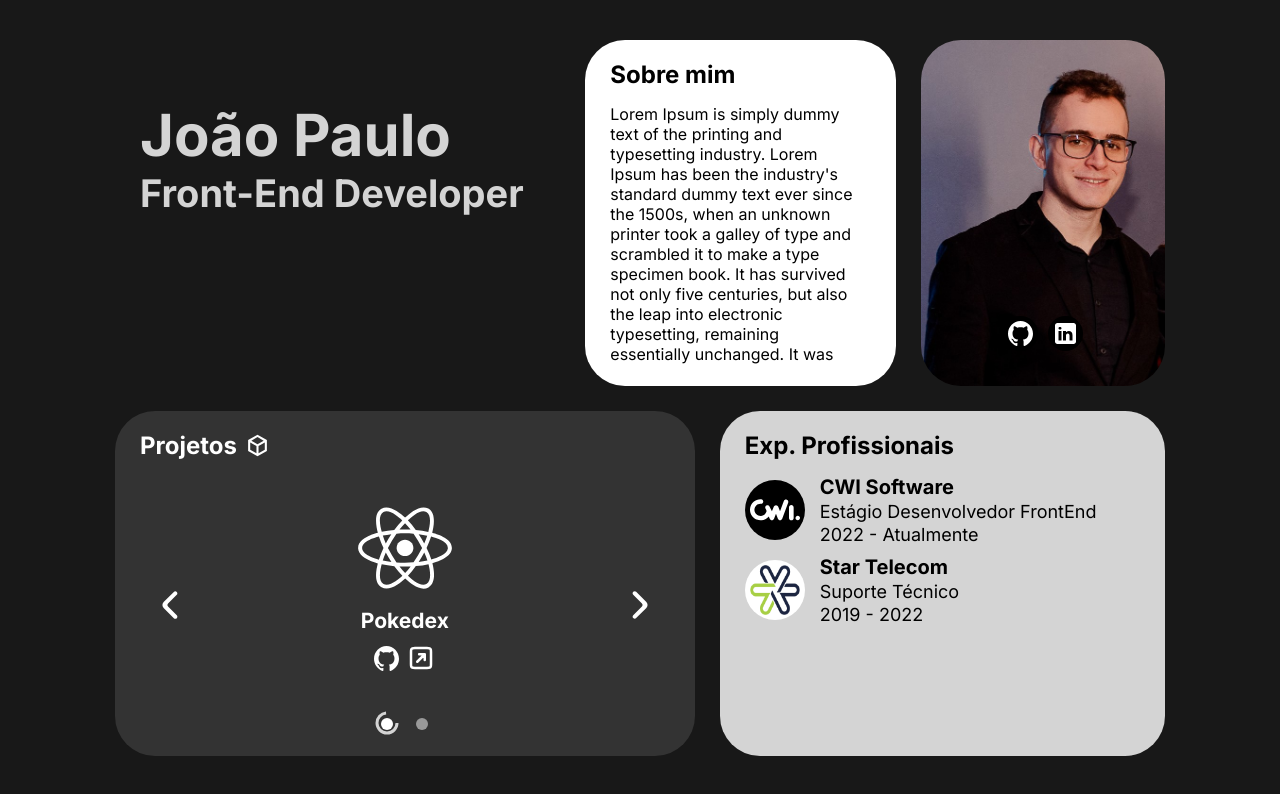
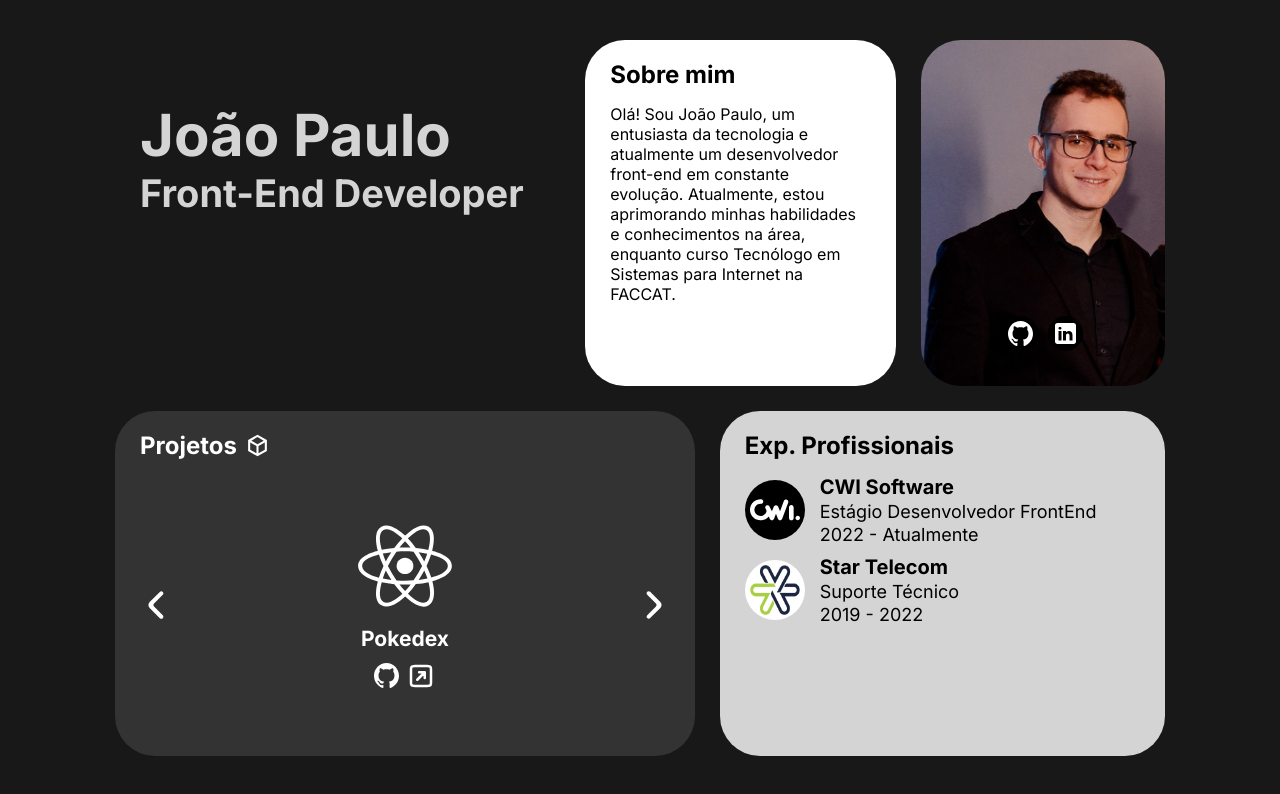
Before and after one commit to joaop-rosa/my-site, a Next.js app: page / in a window 1280 px wide. Shown: the top 794 px of the page. Built offline with nearby package versions, Linux system fonts and the light colour scheme.

Commit message:
carousel adjust

```diff
--- a/package.json
+++ b/package.json
@@ -9,11 +9,14 @@
     "lint": "next lint"
   },
   "dependencies": {
+    "@types/react-slick": "^0.23.13",
     "classnames": "^2.3.2",
     "framer-motion": "^10.16.4",
     "next": "latest",
     "react": "latest",
-    "react-dom": "latest"
+    "react-dom": "latest",
+    "react-slick": "^0.29.0",
+    "slick-carousel": "^1.8.1"
   },
   "devDependencies": {
     "@types/node": "latest",
--- a/src/app/components/cards/CardCarousel.module.css
+++ b/src/app/components/cards/CardCarousel.module.css
@@ -1,61 +1,44 @@
-.carousel {
-  position: relative;
+.carouselWrapper {
   width: 100%;
-  flex: 1;
-  overflow: hidden;
+  height: 100%;
   display: flex;
   justify-content: center;
   align-items: center;
 }
 
-.item {
-  position: absolute;
-  display: flex;
-  flex-direction: column;
-  justify-content: center;
-  align-items: center;
-  overflow: hidden;
-  width: 76%;
-  height: 100%;
-  gap: 10px;
-  padding-bottom: 35px;
+.carousel {
+  width: 80%;
+}
+
+.icon {
+  margin: auto;
 }
 
 .title {
   max-width: 250px;
   text-align: center;
   font-size: 21px;
+  margin: 10px auto;
 }
 
-.button {
-  position: absolute;
-  top: 0;
-  bottom: 0;
-  width: 12%;
-  border: none;
-  background-color: transparent;
-  display: flex;
-  justify-content: center;
-  align-items: center;
-  transition: background-color 0.5s ease-out;
+.arrow {
+  width: 50px;
+  height: 100%;
+  color: var(--white);
   z-index: 2;
 }
 
-.button:hover {
+.arrow:hover {
   cursor: pointer;
-  background-color: rgba(209, 209, 209, 0.05);
+  color: var(--mine-shaft);
 }
 
-.buttonForward {
-  right: 0;
+.arrowLeft {
+  left: -60px;
 }
 
-.buttonBack {
-  left: 0;
-}
-
-.buttonIcon {
-  color: var(--white);
+.arrowRight {
+  right: -60px;
 }
 
 .links {
@@ -64,37 +47,3 @@
   justify-content: center;
   gap: 7px;
 }
-
-.dotsWrapper {
-  display: flex;
-  align-items: center;
-  gap: 10px;
-  position: absolute;
-  bottom: 0;
-  left: 50%;
-  transform: translateX(-50%);
-  z-index: 2;
-}
-
-.dotWrapper {
-  position: relative;
-  width: 25px;
-  height: 25px;
-}
-
-.dot {
-  position: absolute;
-  left: 50%;
-  top: 50%;
-  transform: translate(-50%, -50%);
-  width: 12px;
-  height: 12px;
-  border-radius: 50px;
-  border: solid 2px transparent;
-  cursor: pointer;
-  background-color: var(--white);
-}
-
-.dotNotChecked {
-  background-color: rgba(255, 255, 255, 0.5);
-}
--- a/src/app/components/cards/CardCarousel.tsx
+++ b/src/app/components/cards/CardCarousel.tsx
@@ -1,172 +1,91 @@
-"use client";
+"use client"
 
-import Image from "next/image";
-import s from "./CardCarousel.module.css";
-import { useState, useEffect } from "react";
-import { motion, AnimatePresence } from "framer-motion";
-import cn from "classnames";
+import Image from "next/image"
+import s from "./CardCarousel.module.css"
+import Slider from "react-slick"
+import classNames from "classnames"
 
 export type ProjectItem = {
-  name: string;
-  repoUrl: string;
-  prodUrl: string;
-  icon: string;
-  alt: string;
-  width: number;
-  height: number;
-};
-
-const CAROUSEL_TIMER_MS = 10000;
-const CAROUSEL_TIMER_SECOND = 10;
-
-const variants = {
-  enter: (direction: number) => {
-    return {
-      x: direction > 0 ? 1000 : -1000,
-      opacity: 0,
-    };
-  },
-  center: {
-    zIndex: 1,
-    x: 0,
-    opacity: 1,
-  },
-  exit: (direction: number) => {
-    return {
-      zIndex: 0,
-      x: direction < 0 ? 1000 : -1000,
-      opacity: 0,
-    };
-  },
-};
-
-const draw = {
-  hidden: { pathLength: 0, opacity: 0 },
-  visible: () => {
-    return {
-      pathLength: 1,
-      opacity: 1,
-      transition: {
-        pathLength: {
-          type: "linear",
-          duration: CAROUSEL_TIMER_SECOND,
-          bounce: 0,
-        },
-        opacity: { duration: 0.01 },
-      },
-    };
-  },
-};
+  name: string
+  repoUrl: string
+  prodUrl: string
+  icon: string
+  alt: string
+  width: number
+  height: number
+}
 
 export function CardCarousel({ itens }: { itens: ProjectItem[] }) {
-  const [carouselInterval, setCaroulselInterval] = useState<NodeJS.Timeout>();
-  const [[indexCarousel, direction], setIndexCarousel] = useState(
-    itens.length ? [0, 0] : [0, -1]
-  );
-
-  const disabledButton = itens.length === 1;
-
-  function handleForward() {
-    if (indexCarousel + 1 === itens.length) {
-      return setIndexCarousel([0, 1]);
-    }
-    setIndexCarousel([indexCarousel + 1, 1]);
+  function PrevArrow(props: { className: any; style: any; onClick: any }) {
+    const { className, style, onClick } = props
+    return (
+      <Image
+        src="/icons/arrow-left.svg"
+        alt="Flecha para esquerda."
+        width={50}
+        className={classNames(className, s.arrow, s.arrowLeft)}
+        height={60}
+        priority
+        onClick={onClick}
+      />
+    )
   }
 
-  function handleBack() {
-    if (indexCarousel === 0) {
-      return setIndexCarousel([itens.length - 1, -1]);
-    }
-    setIndexCarousel([indexCarousel - 1, -1]);
+  function NextArrow(props: { className: any; style: any; onClick: any }) {
+    const { className, style, onClick } = props
+    return (
+      <Image
+        src="/icons/arrow-right.svg"
+        alt="Flecha para direira."
+        width={50}
+        className={classNames(className, s.arrow, s.arrowRight)}
+        height={60}
+        priority
+        onClick={onClick}
+      />
+    )
   }
 
-  function handleDot(index: number) {
-    resetInterval();
-    setIndexCarousel((currentValue) => [
-      index,
-      index > currentValue[0] ? 1 : -1,
-    ]);
+  return (
+    <div className={s.carouselWrapper}>
+      <Slider
+        nextArrow={
+          <NextArrow
+            className={undefined}
+            style={undefined}
+            onClick={undefined}
+          />
         }
-
-  function renderDots() {
+        prevArrow={
+          <PrevArrow
+            className={undefined}
+            style={undefined}
+            onClick={undefined}
+          />
+        }
+        className={s.carousel}
+        infinite
+        slidesToShow={1}
+        slidesToScroll={1}
+        autoplay
+        autoplaySpeed={8000}
+      >
+        {itens.map((item) => {
           return (
-      <div className={s.dotsWrapper}>
-        {itens.map((_, index) => {
-          return (
-            <div className={s.dotWrapper}>
-              <motion.svg
-                width="30"
-                height="30"
-                viewBox="0 0 30 30"
-                fill={"transparent"}
-              >
-                <motion.circle
-                  cx="12"
-                  cy="12"
-                  r="10"
-                  stroke="#d4d4d4"
-                  strokeWidth={3}
-                  variants={draw}
-                  initial="hidden"
-                  animate={index === indexCarousel ? "visible" : "hidden"}
-                />
-              </motion.svg>
-              <button
-                key={index}
-                className={cn(s.dot, {
-                  [s.dotNotChecked]: index !== indexCarousel,
-                })}
-                onClick={() => handleDot(index)}
-              />
-            </div>
-          );
-        })}
-      </div>
-    );
-  }
-
-  // Not working
-  function resetInterval() {
-    if (carouselInterval) {
-      clearInterval(carouselInterval);
-    }
-    setCaroulselInterval(setInterval(handleForward, CAROUSEL_TIMER_MS));
-  }
-
-  useEffect(() => {
-    resetInterval();
-    return () => clearInterval(carouselInterval);
-  }, []);
-
-  return (
-    <div className={s.carousel}>
-      <AnimatePresence initial={false} custom={direction}>
-        {/* TO DO - Adicionar drag para troca de item */}
-        {/* TO DO - Animar timer para passagem */}
-        {/* TO DO - Limitar tamanho máximo icone da linguagem */}
-        {/* TO DO - bug on speed switch */}
-        <motion.div
-          className={s.item}
-          key={itens[indexCarousel].name}
-          custom={direction}
-          variants={variants}
-          initial="enter"
-          animate="center"
-          exit="exit"
-          transition={{ duration: 0.7 }}
-        >
+            <div className={s.item} key={item.name}>
               <Image
-            src={itens[indexCarousel].icon}
-            alt={itens[indexCarousel].alt}
+                src={item.icon}
+                alt={item.alt}
                 className={s.icon}
                 width={100}
                 height={100}
                 priority
               />
 
-          <h4 className={s.title}>{itens[indexCarousel].name}</h4>
+              <h4 className={s.title}>{item.name}</h4>
               <div className={s.links}>
-            <a href={itens[indexCarousel].repoUrl} target="_blank">
+                {item.repoUrl ? (
+                  <a href={item.repoUrl} target="_blank">
                     <Image
                       src="/icons/github.svg"
                       alt="/github.svg"
@@ -176,7 +95,9 @@ export function CardCarousel({ itens }: { itens: ProjectItem[] }) {
                       priority
                     />
                   </a>
-            <a href={itens[indexCarousel].prodUrl} target="_blank">
+                ) : null}
+
+                <a href={item.prodUrl} target="_blank">
                   <Image
                     src="/icons/visit.svg"
                     alt="/visit.svg"
@@ -187,39 +108,10 @@ export function CardCarousel({ itens }: { itens: ProjectItem[] }) {
                   />
                 </a>
               </div>
-        </motion.div>
-      </AnimatePresence>
-
-      {renderDots()}
-
-      <button
-        disabled={disabledButton}
-        className={cn(s.button, s.buttonBack)}
-        onClick={handleBack}
-      >
-        <Image
-          src="/icons/arrow-left.svg"
-          alt="Flecha para esquerda."
-          width={50}
-          className={s.buttonIcon}
-          height={60}
-          priority
-        />
-      </button>
-      <button
-        disabled={disabledButton}
-        className={cn(s.button, s.buttonForward)}
-        onClick={handleForward}
-      >
-        <Image
-          src="/icons/arrow-right.svg"
-          alt="Flecha para direira."
-          width={50}
-          className={s.buttonIcon}
-          height={60}
-          priority
-        />
-      </button>
             </div>
-  );
+          )
+        })}
+      </Slider>
+    </div>
+  )
 }
--- a/src/app/constants/projects.ts
+++ b/src/app/constants/projects.ts
@@ -10,11 +10,10 @@ export const PROJECTS = [
   },
   {
     name: "Site de Jéssica Birck",
-    repoUrl: "https://github.com/joaop-rosa/jessica-site",
     prodUrl: "https://jessicabirck.cojuri.com.br/",
     icon: "/icons/next.svg",
     alt: "Ícone next.",
     width: 90,
     height: 90,
   },
-];
+]
--- a/src/app/constants/socialMedias.ts
+++ b/src/app/constants/socialMedias.ts
@@ -1,10 +1,12 @@
-export const SOCIAL_MEDIAS = [{
-    name: 'GitHub',
-    icon: '/icons/github.svg',
-    url: 'https://github.com/joaop-rosa'
-},{
-    name: 'Linkedin',
-    icon: '/icons/linkedin.svg',
-    url: 'https://br.linkedin.com/in/jo%C3%A3o-paulo-rosa-400b50168'
-},
+export const SOCIAL_MEDIAS = [
+  {
+    name: "GitHub",
+    icon: "/icons/github.svg",
+    url: "https://github.com/joaop-rosa",
+  },
+  {
+    name: "Linkedin",
+    icon: "/icons/linkedin.svg",
+    url: "https://www.linkedin.com/in/jo%C3%A3o-paulo-rosa-400b50168/",
+  },
 ]
--- a/src/app/constants/text.ts
+++ b/src/app/constants/text.ts
@@ -1,9 +1,9 @@
 export const ABOUT_ME_CARD = {
   TITLE: "Sobre mim",
   DESCRIPTION:
-    "Lorem Ipsum is simply dummy text of the printing and typesetting industry. Lorem Ipsum has been the industry's standard dummy text ever since the 1500s, when an unknown printer took a galley of type and scrambled it to make a type specimen book. It has survived not only five centuries, but also the leap into electronic typesetting, remaining essentially unchanged. It was popularised in the 1960s with the release of Letraset sheets containing Lorem Ipsum passages, and more recently with desktop publishing software like Aldus PageMaker including versions of Lorem Ipsum. Lorem Ipsum is simply dummy text of the printing and typesetting industry. Lorem Ipsum has been the industry's standard dummy text ever since the 1500s, when an unknown printer took a galley of type and scrambled it to make a type specimen book. It has survived not only five centuries, but also the leap into electronic typesetting, remaining essentially unchanged. It was popularised in the 1960s with the release of Letraset sheets containing Lorem Ipsum passages, and more recently with desktop publishing software like Aldus PageMaker including versions of Lorem Ipsum.",
-};
+    "Olá! Sou João Paulo, um entusiasta da tecnologia e atualmente um desenvolvedor front-end em constante evolução. Atualmente, estou aprimorando minhas habilidades e conhecimentos na área, enquanto curso Tecnólogo em Sistemas para Internet na FACCAT.",
+}
 
 export const PROJECT_CARD = {
   TITLE: "Projetos",
-};
+}
--- a/src/app/page.module.css
+++ b/src/app/page.module.css
@@ -8,8 +8,8 @@
 
 .container {
   width: 1100px;
-  margin: 0 auto;
-  padding: 0 25px;
+  margin: auto;
+  padding: 25px;
 }
 
 .content {
@@ -17,7 +17,10 @@
   grid-template-columns: repeat(16, 1fr);
   grid-template-rows: repeat(2, minmax(auto, 48%));
   gap: 25px;
-  max-height: 90vh;
+  width: 100%;
+  height: 90vh;
+  min-height: 700px;
+  max-height: 750px;
 }
 
 .cardAbout {
```
Also changed, not shown: src/app/layout.tsx (+9 -7 lines), src/app/page.tsx (+19 -20 lines), 1 other file (tests, documents, lock files or other folders). Lines whose indentation alone changed are shown as unchanged.
